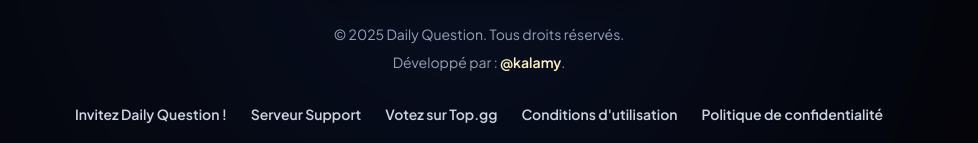
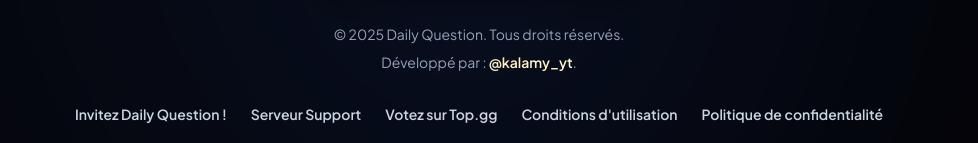
Before and after one commit to Kalamy-90/daily_question, a React (Vite) app: page / in a window 1280 px wide. Shown: the part 4464-4607 px from the top of the page, without its empty margins (161-1139 px from the left). Built offline with nearby package versions, Linux system fonts and the light colour scheme.

Commit message:
Update footer social handle

```diff
--- a/src/components/landing/PageFooter.jsx
+++ b/src/components/landing/PageFooter.jsx
@@ -16,7 +16,7 @@ const PageFooter = () => {
           <span className="font-display text-left text-base font-bold leading-tight text-amber-100 sm:text-lg">{t.footer.builtBy}</span>
         </div>
         <p className="mb-2 text-sm">© {currentYear} Daily Question. {t.footer.rightsReserved}</p>
-        <p className="mb-8 text-sm">{t.footer.developedBy} <span className="font-semibold text-amber-100">@kalamy</span>.</p>
+        <p className="mb-8 text-sm">{t.footer.developedBy} <span className="font-semibold text-amber-100">@kalamy_yt</span>.</p>
         <nav className="mb-8 flex flex-wrap justify-center gap-x-6 gap-y-3 text-sm font-semibold">
           <a href="https://discord.com/oauth2/authorize?client_id=1181626669795119105" target="_blank" rel="noopener noreferrer" className="text-slate-300 transition-colors hover:text-amber-100">{t.nav.invite}</a>
           <a href="https://discord.gg/wE6vjjCXW3" target="_blank" rel="noopener noreferrer" className="text-slate-300 transition-colors hover:text-amber-100">{t.nav.support}</a>
```
